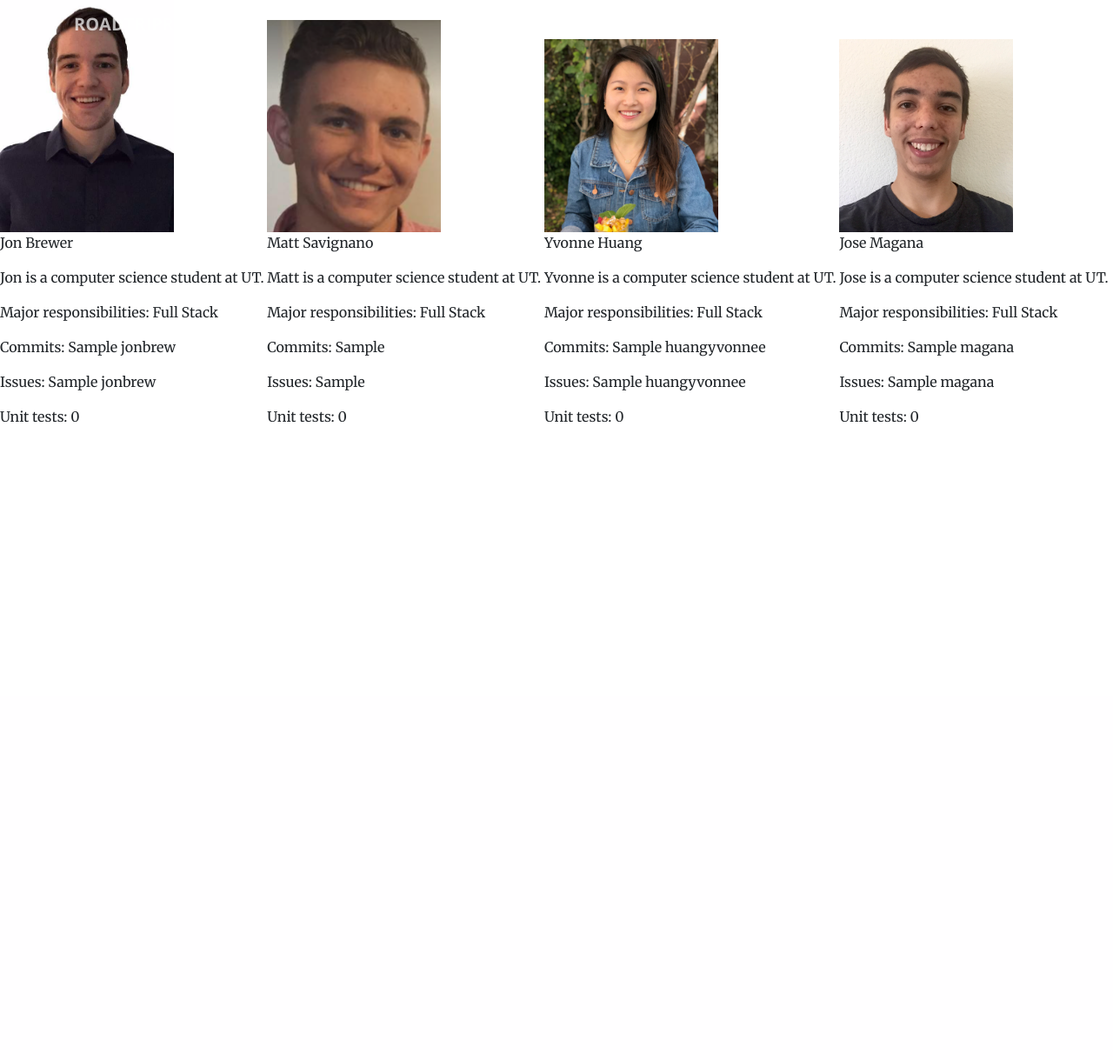
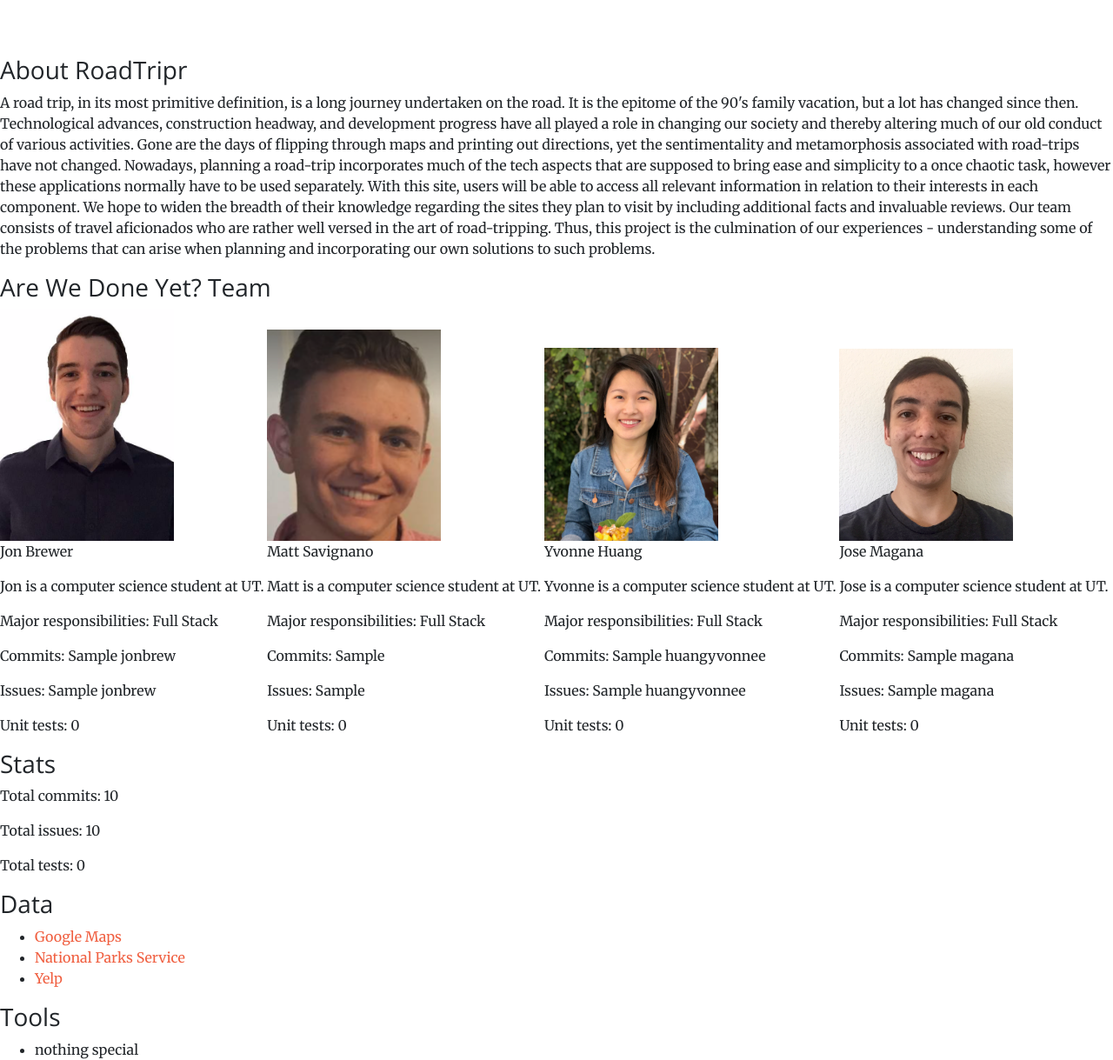
Before and after one commit to ajipsum/roadtripr, a Flask app: template app/templates/about.html in a window 1280 px wide. Shown: the whole page at 87% size. Before the commit the page ends 486 px from the top, so only its background shows below. Run offline with Flask 2, Linux system fonts and the light colour scheme; the template is opened without the code that fills it: most values are stand-ins (such as "Sample title", 1, 10 or a date in 2020); some libraries are stand-ins or nearby versions.

Commit message:
about page finished for phase 1

```diff
--- a/app/controllers/githubcontroller.py
+++ b/app/controllers/githubcontroller.py
@@ -15,7 +15,7 @@ class GithubController:
 
     def get_issue_counts(self):
         issue_counts = dict()
-        issues = self.repo.issues()
+        issues = self.repo.issues(state='all')
 
         for i in issues:
             user = str(i.user)
--- a/app/templates/about.html
+++ b/app/templates/about.html
@@ -1,8 +1,28 @@
-
 {% extends "base.html" %}
 
 {% block content %}
+<div style="padding-top:4rem">
 
+<h3>About RoadTripr</h3>
+<p>A road trip, in its most primitive definition, is a long journey undertaken
+  on the road. It is the epitome of the 90's family vacation, but a lot has
+  changed since then. Technological advances, construction headway, and
+  development progress have all played a role in changing our society and
+  thereby altering much of our old conduct of various activities. Gone are the
+  days of flipping through maps and printing out directions, yet the
+  sentimentality and metamorphosis associated with road-trips have not changed.
+  Nowadays, planning a road-trip incorporates much of the tech aspects that are
+  supposed to bring ease and simplicity to a once chaotic task, however these
+  applications normally have to be used separately. With this site, users will
+  be able to access all relevant information in relation to their interests in
+  each component. We hope to widen the breadth of their knowledge regarding the
+  sites they plan to visit by including additional facts and invaluable reviews.
+  Our team consists of travel aficionados who are rather well versed in the art
+  of road-tripping. Thus, this project is the culmination of our experiences -
+  understanding some of the problems that can arise when planning and
+  incorporating our own solutions to such problems.</p>
+
+<h3>Are We Done Yet? Team</h3>
 <div style="display:inline-block" class="about-block">
   <img src="static/img/headshot-jon.png" style="max-width:200px">
   <p>Jon Brewer</p>
@@ -39,4 +59,24 @@
   <p>Issues: {{ issues['Magana'] if issues['Magana'] else 0 }}</p>
   <p>Unit tests: 0</p>
 </div>
+
+<h3>Stats</h3>
+<p>Total commits: {{ commits.values() | sum }}</p>
+<p>Total issues: {{ issues.values() | sum }} </p>
+<p>Total tests: 0 </p>
+
+<h3>Data</h3>
+<ul>
+  <li><a href="https://developers.google.com/maps/documentation/">Google Maps</a></li>
+  <li><a href="https://www.nps.gov/subjects/digital/nps-data-api.htm">National Parks Service</a></li>
+  <li><a href="https://www.yelp.com/developers/documentation/v3">Yelp</a></li>
+</ul>
+
+<h3>Tools</h3>
+<ul>
+  <li>nothing special</li>
+</ul>
+
+</div>
+
 {% endblock %}
```
